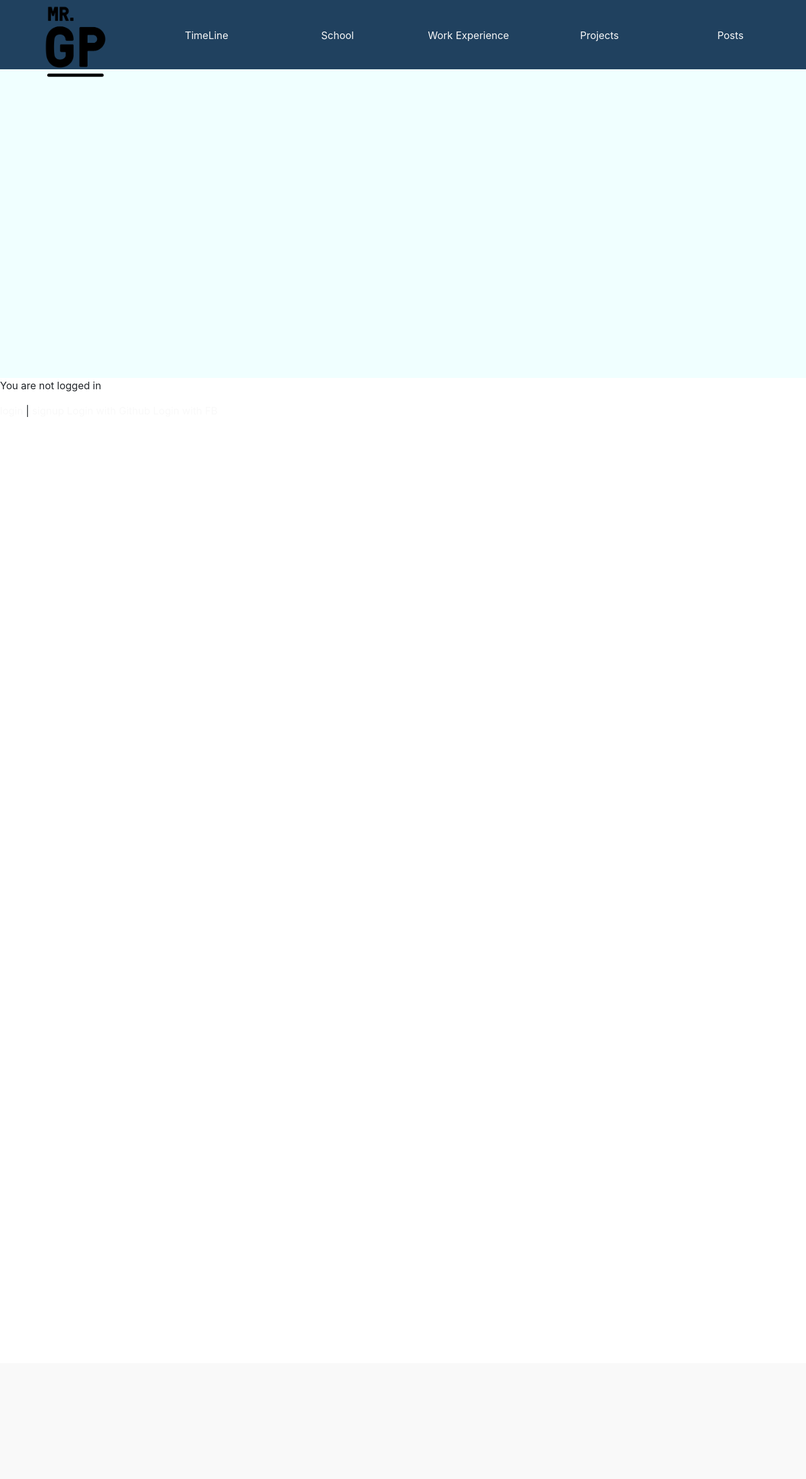
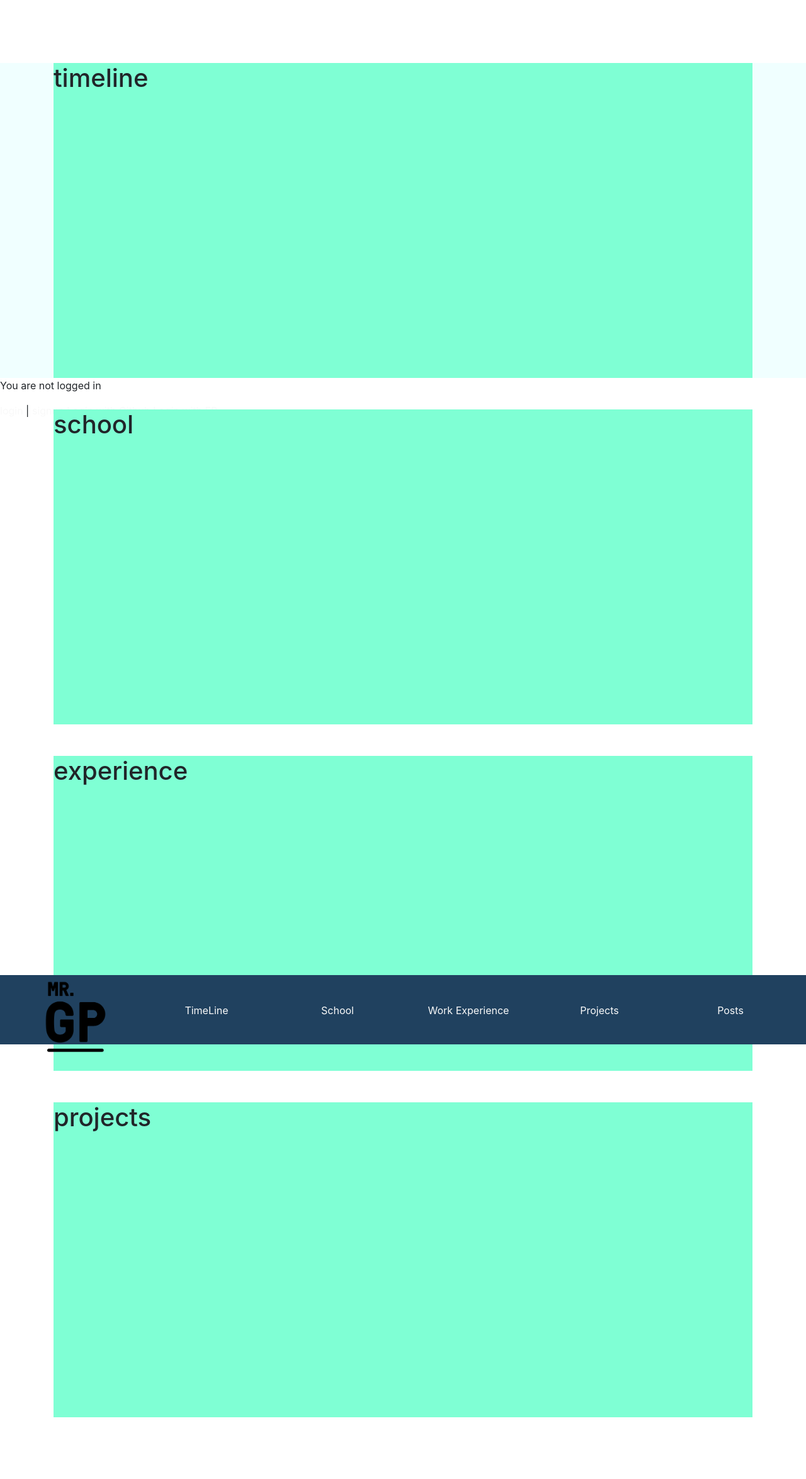
Before and after one commit to gpDA/gpRESUMEpage, a Django app: page / in a window 1280 px wide, after a click on "Posts". Shown: the whole page at 63% size. Before the commit the page ends 662 px from the top, so only its background shows below. Run offline with Django 3.2, Linux system fonts and the light colour scheme; some libraries are stand-ins or nearby versions.

Commit message:
scrollspy and fadein div ready

```diff
--- a/static/css/index.css
+++ b/static/css/index.css
@@ -64,3 +64,15 @@ nav.decrease{
     height: 500px;
     background-color: azure;
 }
+section{
+    opacity: 0;
+    transition: translate(0, 20px);
+    transition: all 1s;
+}
+section.fadein{
+    height: 500px;
+    background-color: aquamarine;
+    margin-bottom: 50px;
+    opacity: 1;
+    transform: translate(0, 0);
+}
--- a/static/js/index.js
+++ b/static/js/index.js
@@ -1,10 +1,11 @@
 $(document).ready(function(){
     //scroll event NAV
-
     var lastScrollTop = 0;
-    $(window).scroll(function(event){
+    $(window).scroll(function(){
+    //nav
     var scroll = $(this).scrollTop();
     if (scroll > lastScrollTop){
+
         $("nav").removeClass("increase").addClass("decrease");
             $('.nav-items img').animate({height:"65px",width:"80px"}, 30);
             $('.nav-items').animate({lineHeight:"40px"}, 30);
@@ -15,23 +16,19 @@ $(document).ready(function(){
     }
     lastScrollTop = scroll;
     });
+});
+$(document).on("scroll", function () {
+    var pageTop = $(document).scrollTop()
+    var pageBottom = pageTop + $(window).height()
+    var tags = $("section")
 
+    for (var i = 0; i < tags.length; i++) {
+      var tag = tags[i]
 
-    $(window).on("load",function() {
-        $(window).scroll(function() {
-          var windowBottom = $(this).scrollTop() + $(this).innerHeight();
-          $(".fade").each(function() {
-            /* Check the location of each desired element */
-            var objectBottom = $(this).offset().top + $(this).outerHeight();
-
-            /* If the element is completely within bounds of the window, fade it in */
-            if (objectBottom < windowBottom) { //object comes into view (scrolling down)
-              if ($(this).css("opacity")==0) {$(this).fadeTo(500,1);}
-            } else { //object goes out of view (scrolling up)
-              if ($(this).css("opacity")==1) {$(this).fadeTo(500,0);}
-            }
-          });
-        }).scroll(); //invoke scroll-handler on page-load
-      });
-
-});
+      if ($(tag).position().top < pageBottom) {
+        $(tag).addClass("fadein")
+      } else {
+        $(tag).removeClass("fadein")
+      }
+    }
+  });
--- a/templates/home.html
+++ b/templates/home.html
@@ -29,7 +29,21 @@
 </nav>
 <div class="contents">
   <div class="container">
-    <!-- fade class -->
+    <section id='timeline' >
+      <h1>timeline</h1>
+    </section>
+    <section id='school' >
+      <h1>school</h1>
+    </section>
+    <section id='experience' >
+      <h1>experience</h1>
+    </section>
+    <section id='projects' >
+      <h1>projects</h1>
+    </section>
+    <section id='posts' >
+      <h1>posts</h1>
+    </section>
 
   </div>
 </div>
--- a/todo.txt
+++ b/todo.txt
@@ -22,3 +22,6 @@
 - python manage.py collectstatic
 - LATER
     : subscriber email
+
+- scrollspy
+- fadein
```
